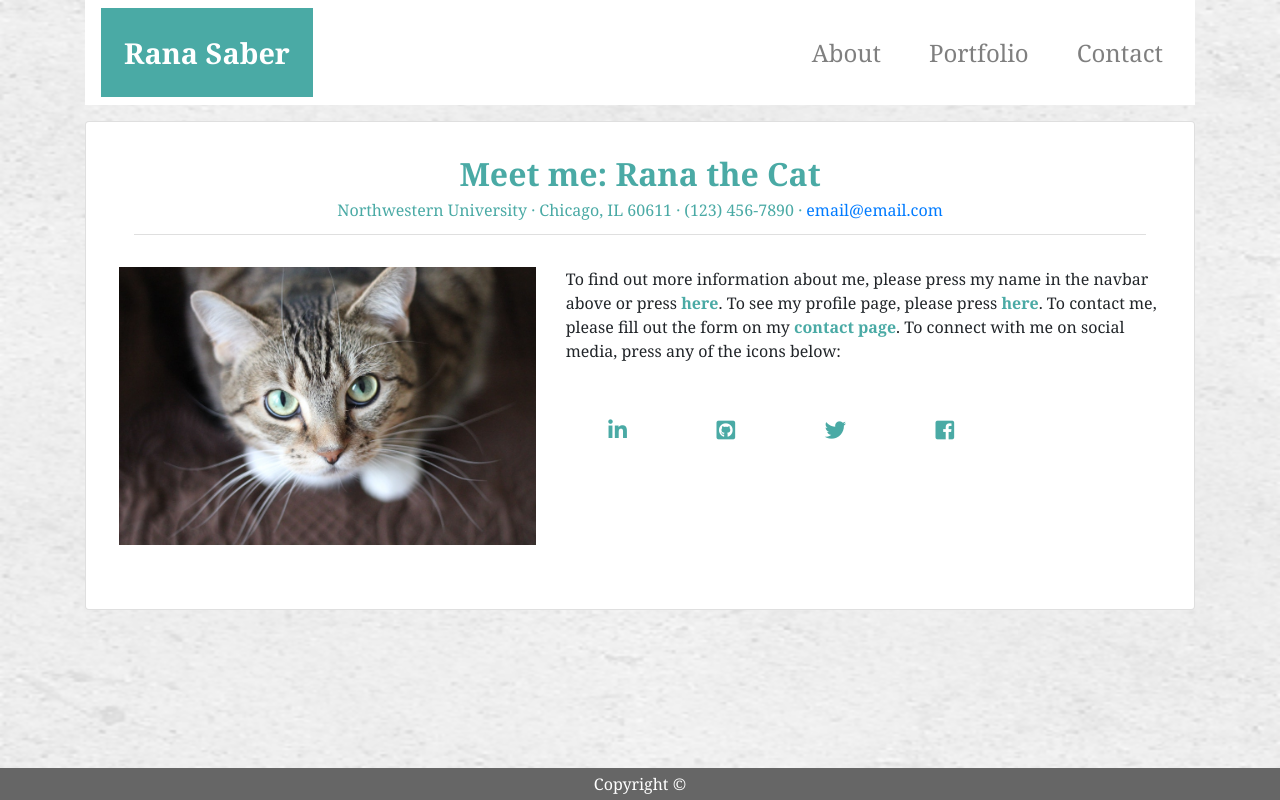
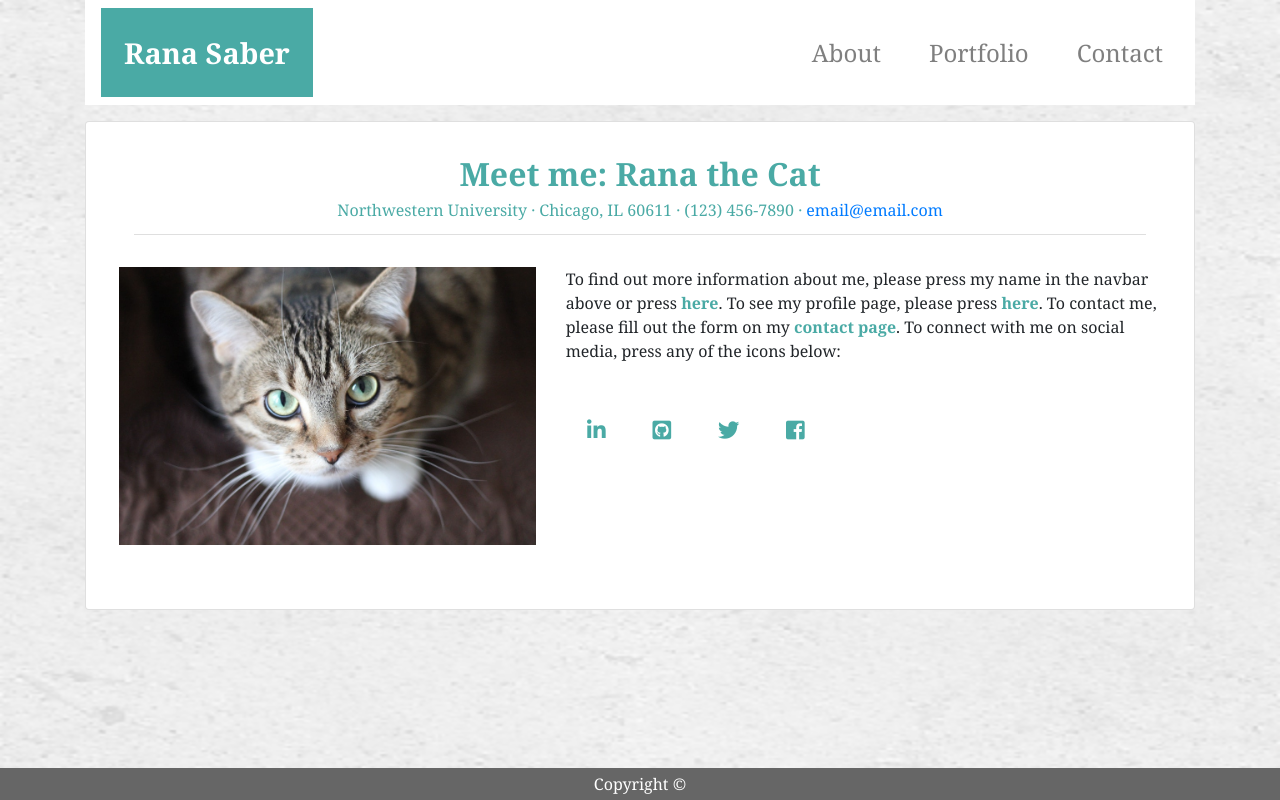
Before and after one commit to rsa153/portfolioupdate, a plain HTML site: page index.html in a window 1280 px wide. Drawn offline with nearby package versions, Linux system fonts and the light colour scheme.

Commit message:
styling is different on my comp and on github

```diff
--- a/assets/css/index.css
+++ b/assets/css/index.css
@@ -150,7 +150,7 @@ body {
     }
 
     .fab {
-     padding: 2em 2em;
+     padding: 2em 1em;
     }
 
     .about-me {
```
